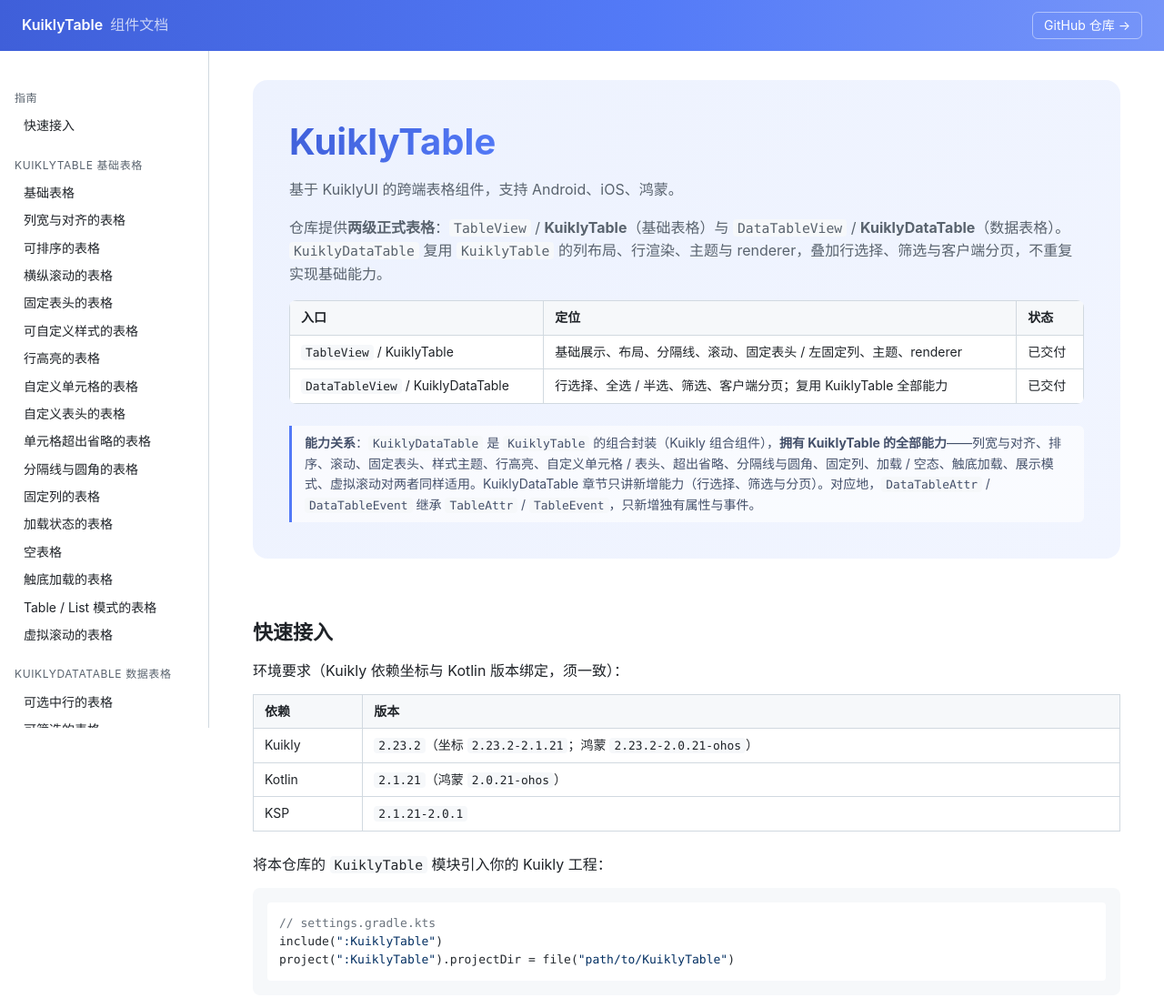
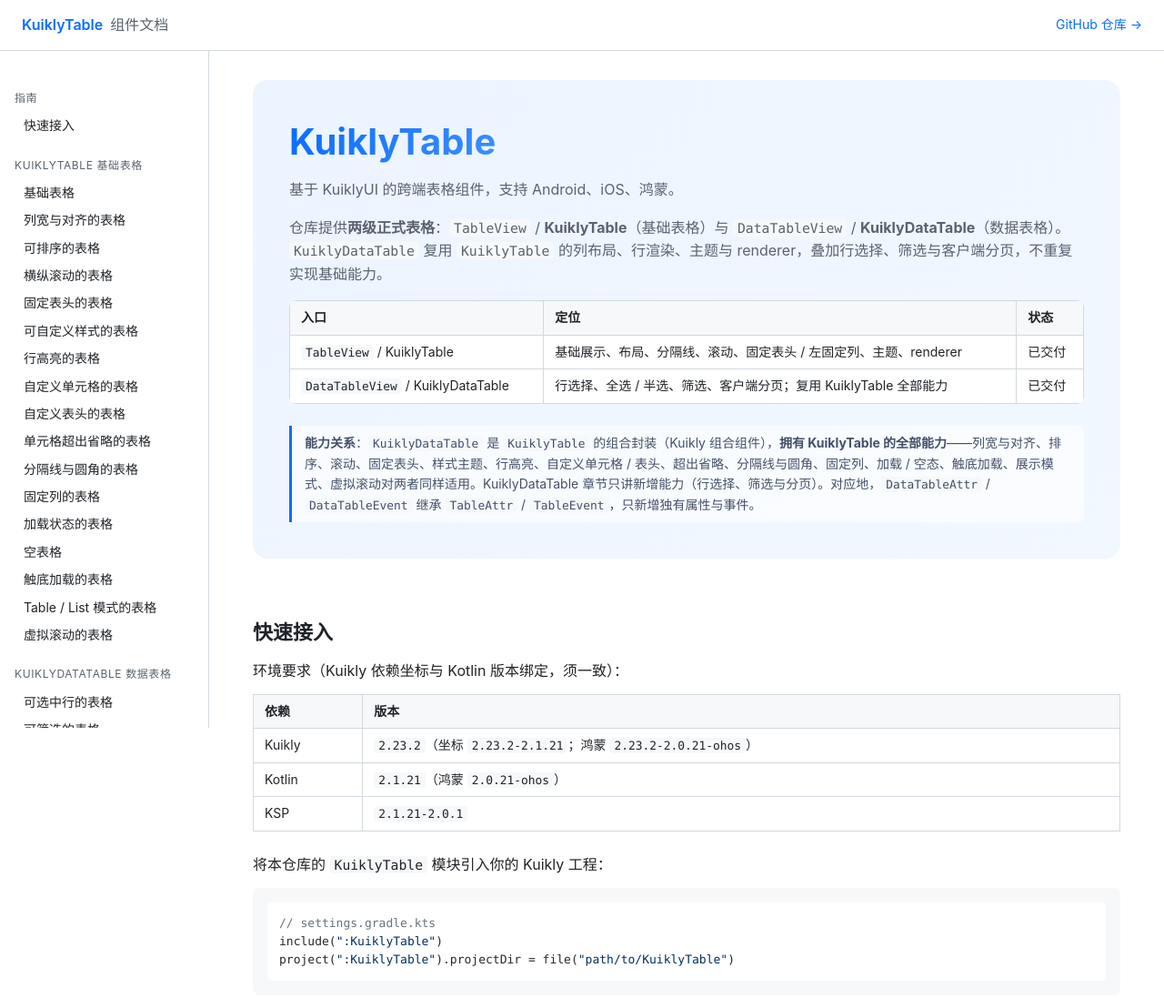
Before and after one commit to AriaLEntropy/KuiklyTableView, a plain HTML site: page site/index.html in a window 1280 px wide. Shown: the top 1097 px of the page at 91% size. Drawn offline with nearby package versions, Linux system fonts and the light colour scheme.

Commit message:
docs(site): topbar 回白底，品牌色改为文字用色 #0A6CFF

```diff
--- a/site/index.html
+++ b/site/index.html
@@ -12,12 +12,11 @@
     --fg-muted: #59636e;
     --border: #d1d9e0;
     --code-bg: #f6f8fa;
-    --brand-from: #537af7;
-    --brand-to: #7695f9;
+    --brand-from: #0a6cff;
+    --brand-to: #3d8fff;
     --brand: linear-gradient(120deg, var(--brand-from), var(--brand-to));
-    --brand-title: linear-gradient(120deg, #3f5fd9, var(--brand-from));
-    --accent: #537af7;
-    --accent-soft: #eef2fe;
+    --accent: #0a6cff;
+    --accent-soft: #e8f1ff;
     --header-h: 56px;
     --nav-w: 230px;
   }
@@ -33,17 +32,12 @@
   header.topbar {
     position: fixed; top: 0; left: 0; right: 0; height: var(--header-h);
     display: flex; align-items: center; justify-content: space-between;
-    padding: 0 24px; color: #fff;
-    background: linear-gradient(90deg, #3f5fd9 0%, var(--brand-from) 55%, var(--brand-to) 100%);
+    padding: 0 24px; background: #fff; border-bottom: 1px solid var(--border);
     z-index: 20;
   }
-  .topbar .brand { font-weight: 600; font-size: 16px; color: #fff; }
-  .topbar .brand span { color: rgba(255,255,255,.72); font-weight: 400; margin-left: 8px; }
-  .topbar a.repo {
-    color: #fff; text-decoration: none; font-size: 14px;
-    border: 1px solid rgba(255,255,255,.45); border-radius: 6px; padding: 3px 12px;
-  }
-  .topbar a.repo:hover { background: rgba(255,255,255,.14); }
+  .topbar .brand { font-weight: 600; font-size: 16px; color: var(--accent); }
+  .topbar .brand span { color: var(--fg-muted); font-weight: 400; margin-left: 8px; }
+  .topbar a.repo { color: var(--accent); text-decoration: none; font-size: 14px; }
   nav.side {
     position: fixed; top: var(--header-h); bottom: 0; left: 0; width: var(--nav-w);
     overflow-y: auto; padding: 24px 16px 48px; border-right: 1px solid var(--border);
@@ -63,12 +57,12 @@
   }
   section { margin-bottom: 72px; scroll-margin-top: calc(var(--header-h) + 16px); }
   .hero {
-    background: linear-gradient(135deg, #edf2fe 0%, #f1f5ff 100%);
+    background: linear-gradient(135deg, #ecf4ff 0%, #f2f8ff 100%);
     border-radius: 16px; padding: 36px 40px 24px; margin-bottom: 64px;
   }
   .hero h1 {
     margin: 0 0 8px; font-size: 40px; display: inline-block;
-    background: var(--brand-title);
+    background: var(--brand);
     -webkit-background-clip: text; background-clip: text;
     color: transparent;
   }
```
